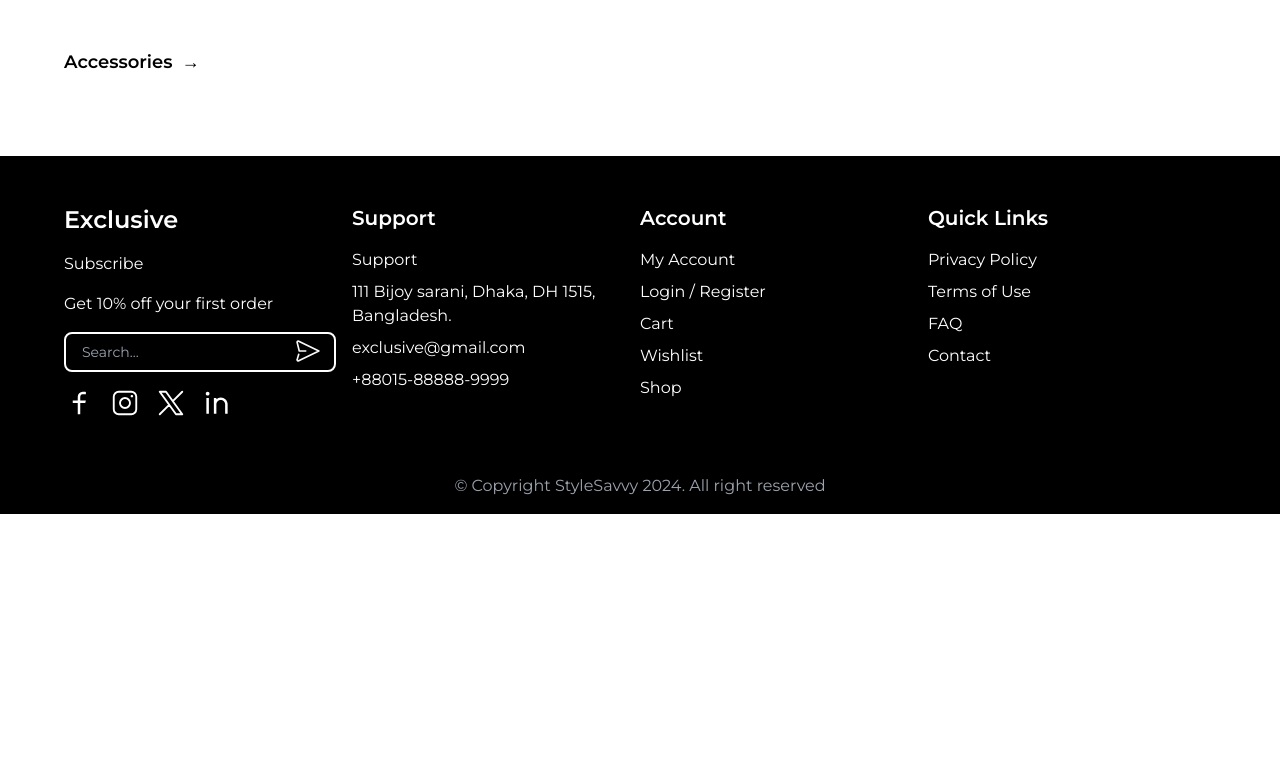
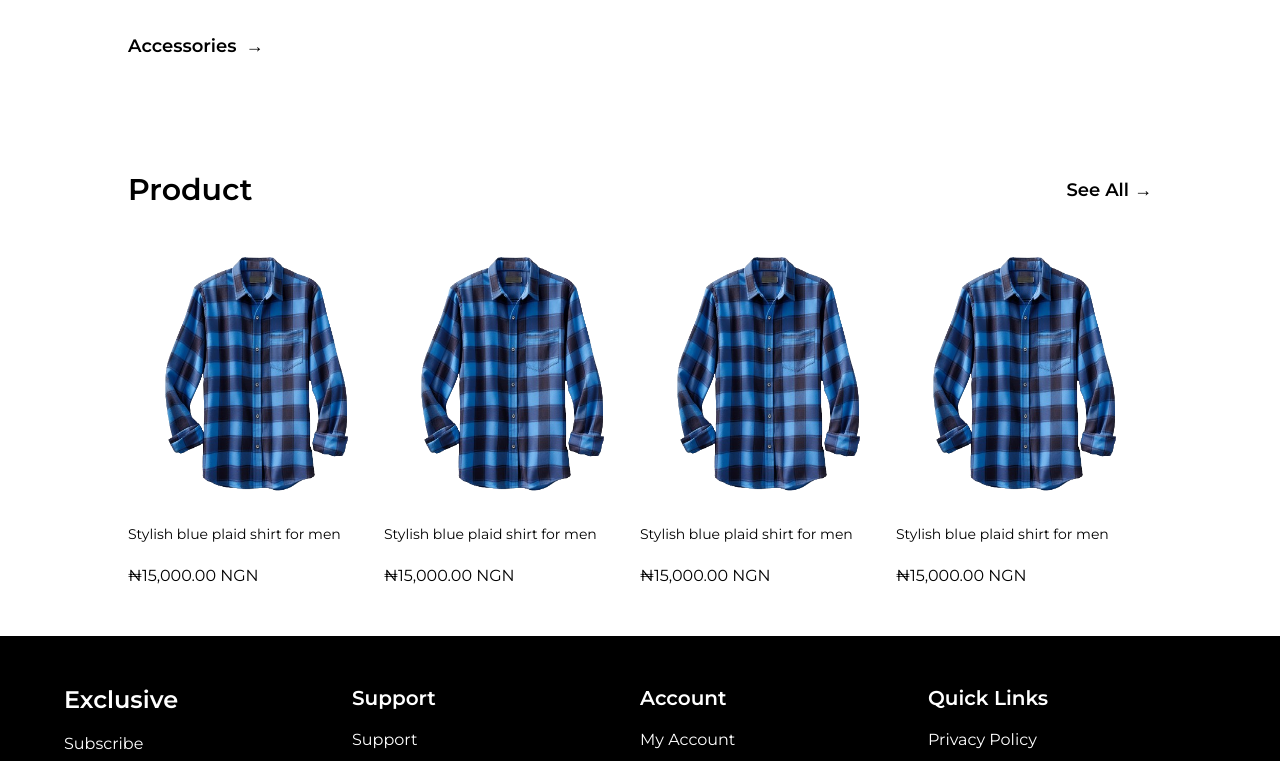
Before and after one commit to RalphFred/stylesavvy, a Next.js app: page / in a window 1280 px wide. Shown: the part 1560-2321 px from the top of the page. Before the commit the page ends 2074 px from the top, so only its background shows below. Built offline with nearby package versions, Linux system fonts and the light colour scheme.

Commit message:
build: did what I could do

```diff
--- a/app/page.tsx
+++ b/app/page.tsx
@@ -1,5 +1,6 @@
 import CategoriesSection from "@/components/CategoriesSection";
 import Hero from "@/components/Hero";
+import ProductSection from "@/components/ProductSection";
 import Image from "next/image";
 
 export default function Home() {
@@ -7,6 +8,7 @@ export default function Home() {
     <main>
       <Hero />
       <CategoriesSection />
+      <ProductSection />
     </main>
   );
 }
--- a/components/CategoriesSection.tsx
+++ b/components/CategoriesSection.tsx
@@ -3,7 +3,7 @@ import Image from "next/image";
 
 export default function CategoriesSection() {
   return (
-    <div className="px-4 md:px-12 lg:px-16 py-12 lg:py-16">
+    <div className="px-4 md:px-12 lg:px-32 py-12">
       <h2 className="text-3xl font-semibold mb-8">Categories</h2>
       <div className="flex flex-wrap justify-between">
         {categories.map((category) => (
--- a/components/Navbar.tsx
+++ b/components/Navbar.tsx
@@ -3,7 +3,7 @@ import Link from "next/link";
 
 export default function Navbar() {
   return (
-    <div className="px-16 py-2 hidden lg:flex justify-between items-center">
+    <div className="px-32 py-2 hidden lg:flex justify-between items-center">
       <Link href="/" className=" flex items-center">
         <Image
           src="/images/logo.png"
--- a/components/ProductCard.tsx
+++ b/components/ProductCard.tsx
@@ -1,7 +1,22 @@
+import Image from "next/image";
+
 export default function ProductCard() {
-  return(
-    <div>
-      Product
+  return (
+    <div className="lg:w-[300px]">
+      <Image
+        src='/images/tops.png'
+        alt="product name"
+        width={1000}
+        height={1000}
+        className="w-[150px] h-[150px] lg:w-[300px] lg:h-[300px] object-fit cursor-pointer hover:scale-105 duration-300"
+      />
+      <div className="text-sm h-[40px]">
+        Stylish blue plaid shirt for men
+      </div>
+      <div>
+      ₦15,000.00 NGN
+
+      </div>
     </div>
-  )
+  );
 }
--- a/components/ProductSection.tsx
+++ b/components/ProductSection.tsx
@@ -1,9 +1,21 @@
-import ProductCard from "./ProductCard"
+import ProductCard from "./ProductCard";
 
 export default function ProductSection() {
-  return(
-    <div>
-      Product
+  return (
+    <div className="px-4 md:px-12 lg:px-32 py-12">
+      <div className="flex justify-between items-center mb-4">
+        <h2 className="text-3xl font-semibold">Product</h2>
+        <span className="font-semibold text-lg cursor-pointer">
+          See All &rarr;
+        </span>
+      </div>
+
+      <div className="flex justify-between">
+        <ProductCard />
+        <ProductCard />
+        <ProductCard />
+        <ProductCard />
+      </div>
     </div>
-  )
+  );
 }
--- /dev/null
+++ b/types/index.ts
@@ -0,0 +1,3 @@
+export interface ProductCardProps{
+
+}
```
